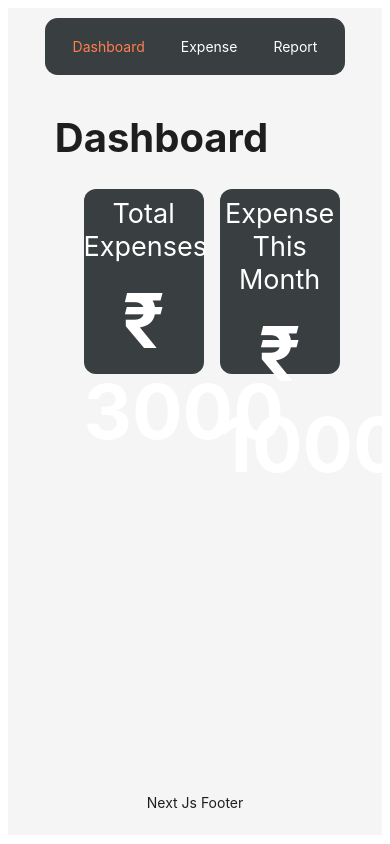
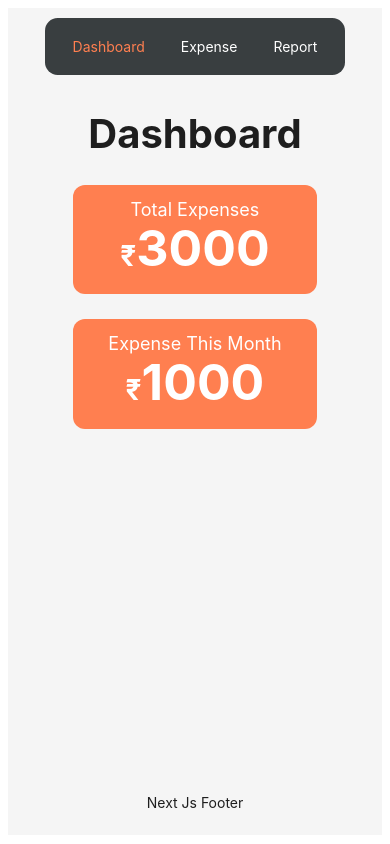
Before and after one commit to sourav-kol/expense-tracker, a Next.js app: page /dashboard in a window 390 px wide. Built offline with nearby package versions, Linux system fonts and the light colour scheme.

Commit message:
css chnages for mobile view

```diff
--- a/components/Dashboard/CardSection.tsx
+++ b/components/Dashboard/CardSection.tsx
@@ -13,9 +13,9 @@ function CardSection(prop: Props) {
         <Row>
             <p>{Title}</p>
         </Row>
-        <Col>
-            <h2><strong>₹ {Data}</strong></h2>
-        </Col>
+        <Row>
+            <h2><strong><span>₹</span>{Data}</strong></h2>
+        </Row>
     </Col>;
 }
 
--- a/pages/dashboard/index.tsx
+++ b/pages/dashboard/index.tsx
@@ -6,7 +6,7 @@ export default function Dashboard() {
   return (
     <AppLayout>
       <h1>Dashboard</h1>
-      <Flex className="dashboard-flex" gap={"middle"} justify={"space-between"}>
+      <Flex className="dashboard-flex">
         <CardSection Title="Total Expenses" Data={3000} />
         <CardSection Title="Expense This Month" Data={1000} />
       </Flex>
--- a/public/styles.scss
+++ b/public/styles.scss
@@ -2,6 +2,7 @@ $base-color-dark: rgb(43, 45, 46);
 $base-color-dark-v2: rgb(57, 62, 64);
 $base-color-light: white;
 $highlighter: coral;
+$layout-breakpoint-small: 480px;
 
 .layout {
   height: 98vh;
@@ -97,7 +98,7 @@ h1 {
   border-radius: 12px;
   text-align: center;
   color: $base-color-light;
-  background-color: $base-color-dark-v2;
+  background-color: $highlighter;
 
   h2 {
     text-decoration: none;
@@ -105,8 +106,7 @@ h1 {
     position: relative;
     top: 0px;
     width: 100%;
-    padding: 4px 0px;
-    font-size: 75px;
+    font-size: 70px;
   }
 
   p {
@@ -114,7 +114,12 @@ h1 {
     font-size: 27px;
     margin: 0;
     width: 100%;
-    padding: 8px 0px;
+    padding: 4px 0px;
+  }
+
+  span{
+    position: relative;
+    font-size: 35px;
   }
 }
 
@@ -122,6 +127,8 @@ h1 {
   position: relative;
   left: 10%;
   width: 80%;
+  justify-content: space-between;
+  flex-wrap: nowrap;
 }
 
 .expense-section {
@@ -171,7 +178,7 @@ input {
 .form-btn {
   position: absolute;
   bottom: 18px;
-  width: 100%;
+  width: 95%
 }
 
 .ant-form {
@@ -184,7 +191,7 @@ input {
   left: 5%;
   top: 3%;
 
-  .detail-img{
+  .detail-img {
     width: 90px;
     height: 90px;
   }
@@ -205,14 +212,53 @@ input {
     align-items: center;
     width: 100%;
 
-    .anticon{
+    .anticon {
       scale: 1.3;
     }
 
-    label{
+    label {
       text-decoration: none;
       font-size: 20px;
       padding-left: 8px;
     }
   }
 }
+
+@media (max-width: $layout-breakpoint-small) {
+  .layout-common {
+    width: 90%;
+    left: 5%;
+    padding: 2px 2px;
+    text-align: center;
+  }
+
+  .card-section {
+    width: 100%;
+    height: 13vh;
+
+    h2 {
+      width: 100%;
+      font-size: 50px;
+      top: 4px;
+    }
+
+    p {
+      position: relative;
+      top: 10px;
+      font-size: 18px;
+    }
+    span{
+      font-size: 28px;
+    }
+  }
+
+  .dashboard-flex {
+    flex-wrap: wrap;
+    flex-direction: column;
+    gap: 25px;
+  }
+
+  .form-btn {
+    width: 80%
+  }
+}
```
Also changed, not shown: public/dashboard.scss (added).
